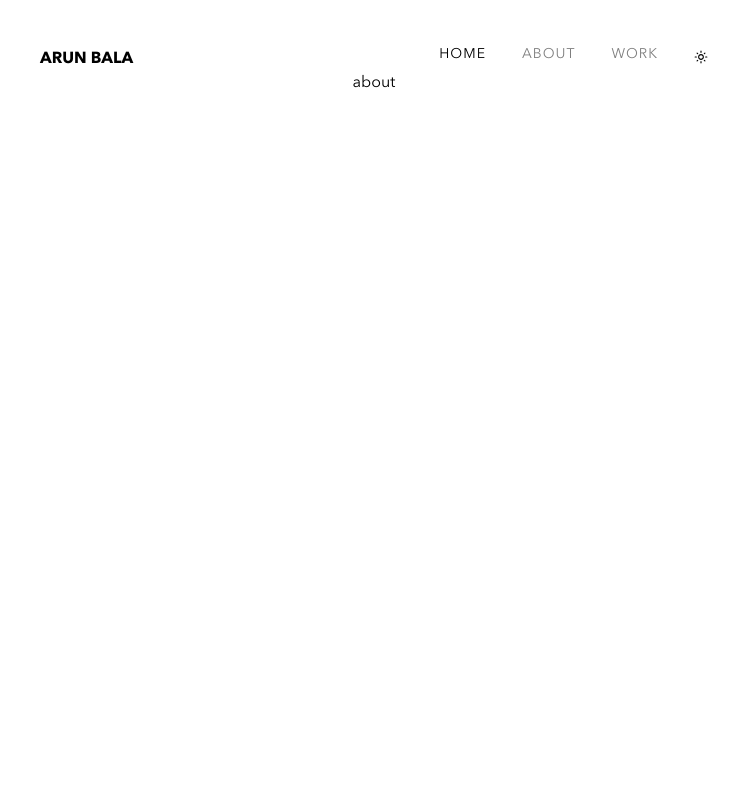
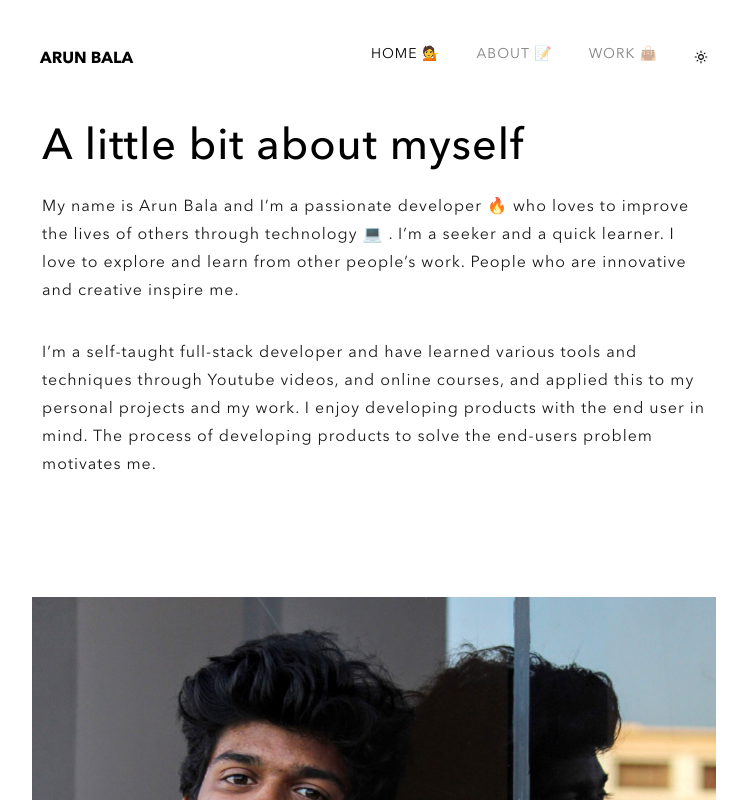
Before and after one commit to ARUNBALACHOCKALINGAM/aruns-blog, a Next.js app: page /about in a window 1280 px wide. Shown: the whole page, without its empty margins (266-1013 px from the left). Built offline with nearby package versions, Linux system fonts and the light colour scheme.

Commit message:
build: about page starter

```diff
--- /dev/null
+++ b/components/Hero/Hero.module.css
@@ -0,0 +1,43 @@
+.container {
+  width: 55%;
+  display: flex;
+  flex-direction: column;
+  margin-top: 3%;
+}
+
+.container h1 {
+  font-size: 2.7rem;
+  font-weight: 600;
+}
+
+.textContent {
+  padding: 20px;
+  line-height: 28px;
+  letter-spacing: 1px;
+}
+
+.textone {
+  margin-top: 5%;
+  opacity: 0.9;
+}
+
+.texttwo {
+  margin-top: 5%;
+  opacity: 0.9;
+}
+
+.imageContent {
+  display: flex;
+  justify-content: center;
+  align-items: center;
+  overflow: hidden;
+  padding: 10px 10px 10px 10px;
+  height: 60vh;
+}
+
+.imageContent img {
+  object-fit: cover;
+  min-width: 50px;
+  min-height: 100px;
+  transform: translateY(200px);
+}
--- /dev/null
+++ b/components/Hero/Hero.tsx
@@ -0,0 +1,34 @@
+import styles from '../Hero/Hero.module.css';
+
+type Props = {};
+
+export default function Hero() {
+  return (
+    <div className={styles.container}>
+      <div className={styles.textContent}>
+        {' '}
+        <h1>A little bit about myself</h1>
+        <div className={styles.textone}>
+          <p>
+            My name is Arun Bala and I’m a passionate developer 🔥 who loves to
+            improve the lives of others through technology 💻 . I’m a seeker and
+            a quick learner. I love to explore and learn from other people’s
+            work. People who are innovative and creative inspire me.
+          </p>
+        </div>
+        <div className={styles.texttwo}>
+          <p>
+            I’m a self-taught full-stack developer and have learned various
+            tools and techniques through Youtube videos, and online courses, and
+            applied this to my personal projects and my work. I enjoy developing
+            products with the end user in mind. The process of developing
+            products to solve the end-users problem motivates me.
+          </p>
+        </div>
+      </div>
+      <div className={styles.imageContent}>
+        <img className={styles.myImage} src="/about.jpg" alt="Myface" />
+      </div>
+    </div>
+  );
+}
--- a/components/Navbar/NavItem.tsx
+++ b/components/Navbar/NavItem.tsx
@@ -4,12 +4,13 @@ type Props = {
   active: boolean;
   name: string;
   link: string;
+  icon: string;
 };
 
-export default function NavItem({ name, link, active }: Props) {
+export default function NavItem({ name, link, active, icon }: Props) {
   return (
     <Link href={link} className={`${active ? styles.item : styles.itemNon}`}>
-      {name}
+      {name} {icon}
     </Link>
   );
 }
--- a/components/Navbar/Navbar.tsx
+++ b/components/Navbar/Navbar.tsx
@@ -7,9 +7,9 @@ import styles from './Navbar.module.css';
 export interface INavbar {}
 
 const MENU_LIST = [
-  { text: 'Home', href: '/' },
-  { text: 'About', href: '/about' },
-  { text: 'Work', href: '/work' },
+  { text: 'Home', href: '/', icon: '💁' },
+  { text: 'About', href: '/about', icon: '📝' },
+  { text: 'Work', href: '/work', icon: '👜' },
 ];
 
 const Navbar: React.FC<INavbar> = () => {
@@ -40,6 +40,7 @@ const Navbar: React.FC<INavbar> = () => {
               <NavItem
                 name={menu.text}
                 link={menu.href}
+                icon={menu.icon}
                 active={activeIdx === idx}
               />
             </div>
--- a/src/pages/about.tsx
+++ b/src/pages/about.tsx
@@ -1,3 +1,5 @@
+import Hero from '../../components/Hero/Hero';
+
 export default function About() {
-  return <div>about</div>;
+  return <Hero />;
 }
--- a/src/styles/globals.css
+++ b/src/styles/globals.css
@@ -31,9 +31,8 @@
 html,
 body {
   max-width: 100vw;
-  height: 100vh;
   overflow-x: hidden;
-  overflow-y: hidden;
+  max-height: 100vh;
 }
 
 :root {
```
Also changed, not shown: public/about.jpg (added), public/about2.jpg (added).
